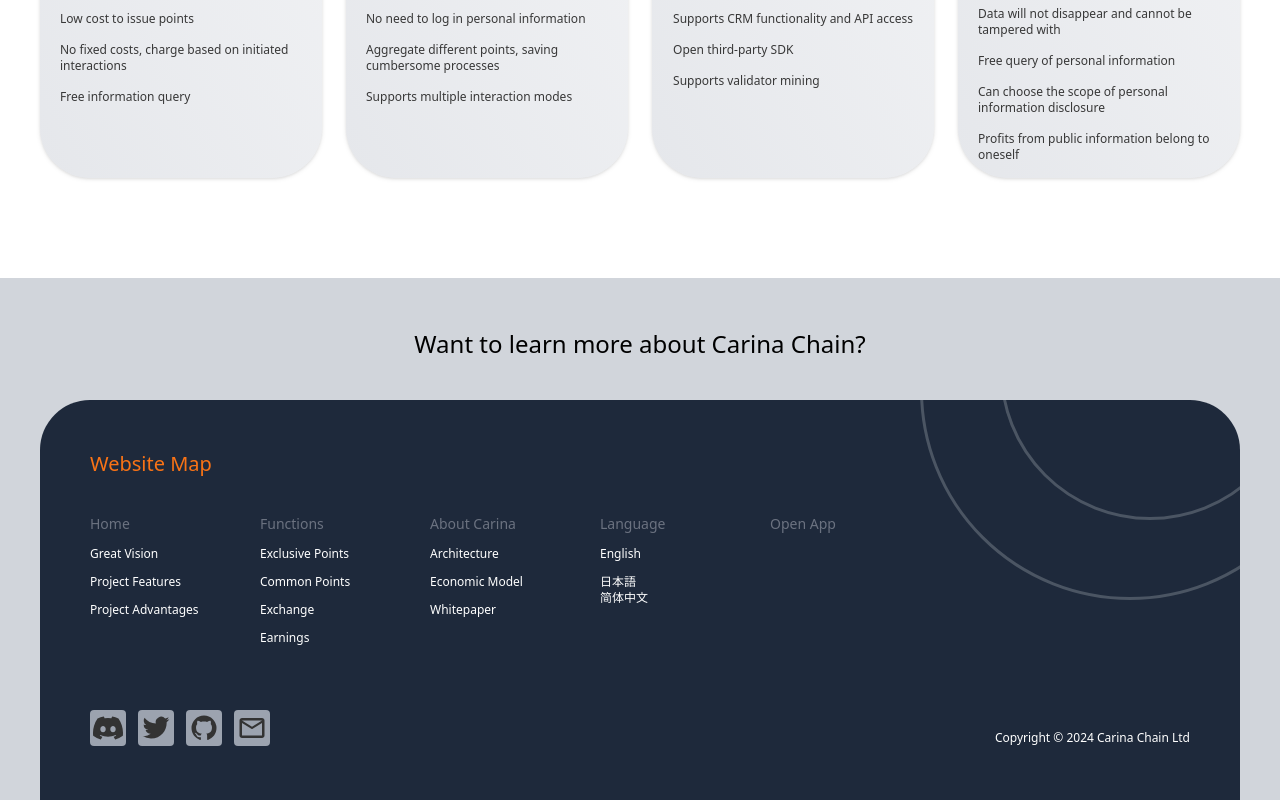
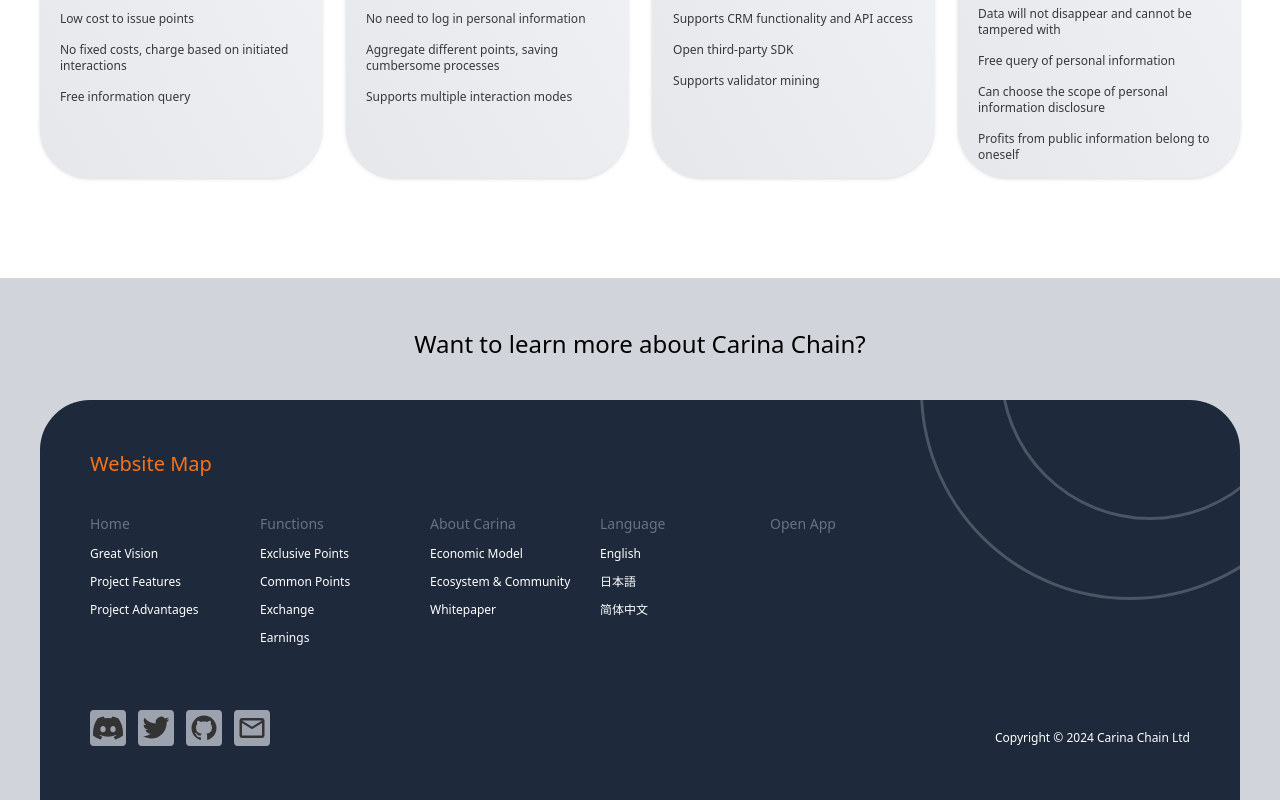
Before and after one commit to carinachain/dotcom-website, a Next.js app: page /en in a window 1280 px wide. Shown: the part 1906-2706 px from the top of the page. Built offline with nearby package versions, Linux system fonts and the light colour scheme.

Commit message:
fix: fix footer menu items

```diff
--- a/src/app/[locale]/(app)/components/footer.tsx
+++ b/src/app/[locale]/(app)/components/footer.tsx
@@ -75,8 +75,8 @@
               </FooterColumn>
               <FooterColumn>
                 <div className="cursor-pointer text-sm text-gray-500">{t('box3.title')}</div>
-                <FooterLink href="/architecture" text={t('box3.text1')} />
-                <FooterLink href="/economic" text={t('box3.text2')} />
+                <FooterLink href="/economic-model" text={t('box3.text1')} />
+                <FooterLink href="/ecosys-n-community" text={t('box3.text2')} />
                 <FooterLink href="/whitepaper" text={t('box3.text3')} />
               </FooterColumn>
               <FooterColumn>
@@ -86,9 +86,9 @@
                 </div>
                 <div onClick={() => handleLanguageChange('jp')} className="cursor-pointer hover:text-orange-500">
                   {t('box4.text2')}
+                </div>
                 <div onClick={() => handleLanguageChange('zh-CN')} className="cursor-pointer hover:text-orange-500">
                   {t('box4.text3')}
-                </div>
                 </div>
               </FooterColumn>
               <FooterColumn>
--- a/src/locales/en.json
+++ b/src/locales/en.json
@@ -20,7 +20,7 @@
         "title": "About Carina",
         "text1": "Economic Model",
         "detail1": "Innovative blockchain technology-based solutions for both stores and consumers",
-        "text2": "New Ecosystem & Community",
+        "text2": "Ecosystem & Community",
         "detail2": "Forming a win-win-win environment through a Web 3.0 ecosystem and community",
         "text3": "Whitepaper",
         "detail3": "Download the whitepaper of Carina Chain\nEnglish | Japanese | Simplified Chinese"
@@ -108,8 +108,8 @@
       },
       "box3": {
         "title": "About Carina",
-        "text1": "Architecture",
-        "text2": "Economic Model",
+        "text1": "Economic Model",
+        "text2": "Ecosystem & Community",
         "text3": "Whitepaper"
       },
       "box4": {
--- a/src/locales/zh-CN.json
+++ b/src/locales/zh-CN.json
@@ -22,7 +22,7 @@
         "detail1": "为商店和消费者提供基于区块链技术的创新解决方案",
         "text2": "社区&生态",
         "detail2": "通过 Web 3.0 型生态系统和社区，形成三方共赢的环境",
-        "text3": "项目白皮书",
+        "text3": "白皮书",
         "detail3": "下载 Carina Chain 的项目白皮书\nEnglish ｜ 日本語 ｜ 简体中文"
       },
       "language": {
@@ -108,9 +108,9 @@
       },
       "box3": {
         "title": "关于Carina",
-        "text1": "架构",
-        "text2": "经济模型",
-        "text3": "项目白皮书"
+        "text1": "经济模型",
+        "text2": "社区&生态",
+        "text3": "白皮书"
       },
       "box4": {
         "title": "语言",
```
